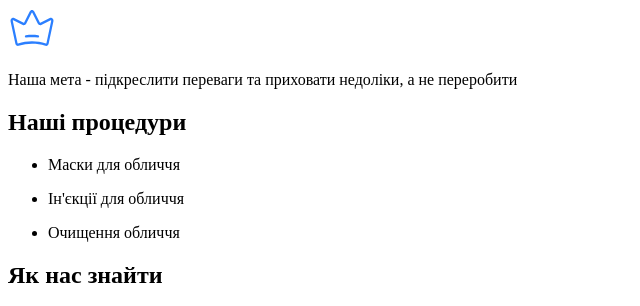
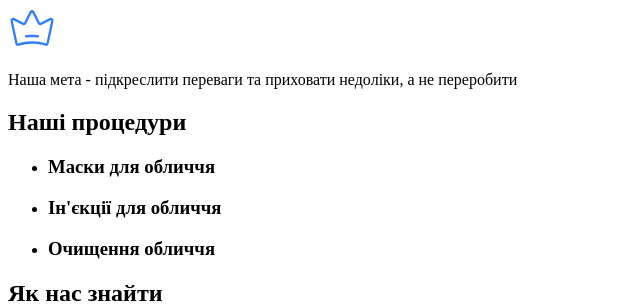
Before and after one commit to nikazborovska/beaty-zone, a plain HTML site: page index.html in a window 1280 px wide. Shown: the part 1201-1507 px from the top of the page, without its empty margins (0-640 px from the left). Drawn offline with Linux system fonts and the light colour scheme; grey boxes are pictures that could not be loaded.

Commit message:
add 3 heading h3

```diff
--- a/index.html
+++ b/index.html
@@ -86,17 +86,17 @@
         <ul>
           <li>
             <article>
-              <p>Маски для обличчя</p>
+              <h3>Маски для обличчя</h3>
             </article>
           </li>
           <li>
             <article>
-              <p>Ін'єкції для обличчя</p>
+              <h3>Ін'єкції для обличчя</h3>
             </article>
           </li>
           <li>
             <article>
-              <p>Очищення обличчя</p>
+              <h3>Очищення обличчя</h3>
             </article>
           </li>
         </ul>
```
